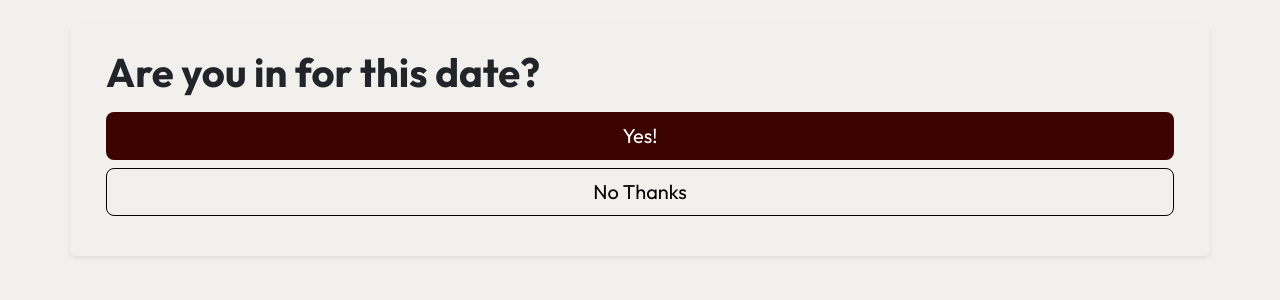
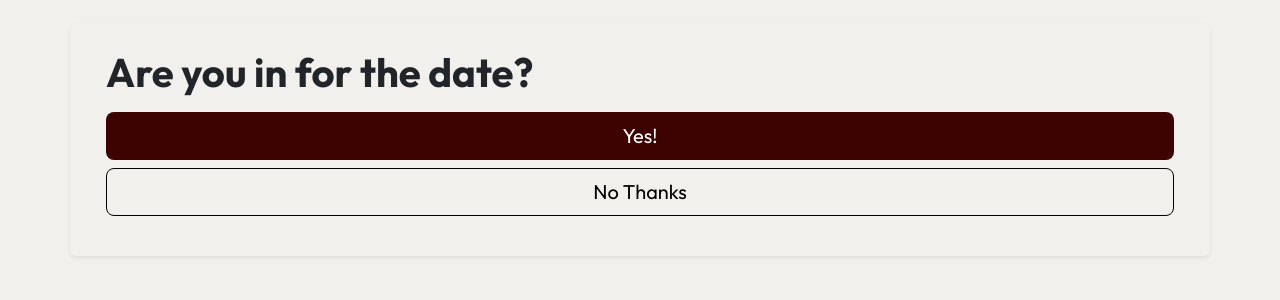
Before and after one commit to 2017cjx/DateMe, a Flask app: template templates/respond_to_invite.html in a window 1280 px wide. Shown: the top 300 px of the page. Run offline with Flask 3, Linux system fonts and the light colour scheme; the template is opened without the code that fills it: values that come from a table or form of the project are taken from there, others are empty; some libraries are stand-ins or nearby versions.

Commit message:
update: respond_to_invite.html

```diff
--- a/templates/respond_to_invite.html
+++ b/templates/respond_to_invite.html
@@ -2,7 +2,7 @@
 {% block title %}Response to Invitation{% endblock %}
 {% block content %}
 <div class="container">
-    <h1 class="mb-3">Are you in for this date?</h1>
+    <h1 class="mb-3">Are you in for the date?</h1>
     <form method="POST" class="mb-3">
         {{ form.hidden_tag() }}  <!-- ✅ CSRF対策 -->
         <button type="submit" name="response_yes_no" value="yes" class="btn btn-custom-primary btn-lg w-100 mb-2">Yes! </button>
```
